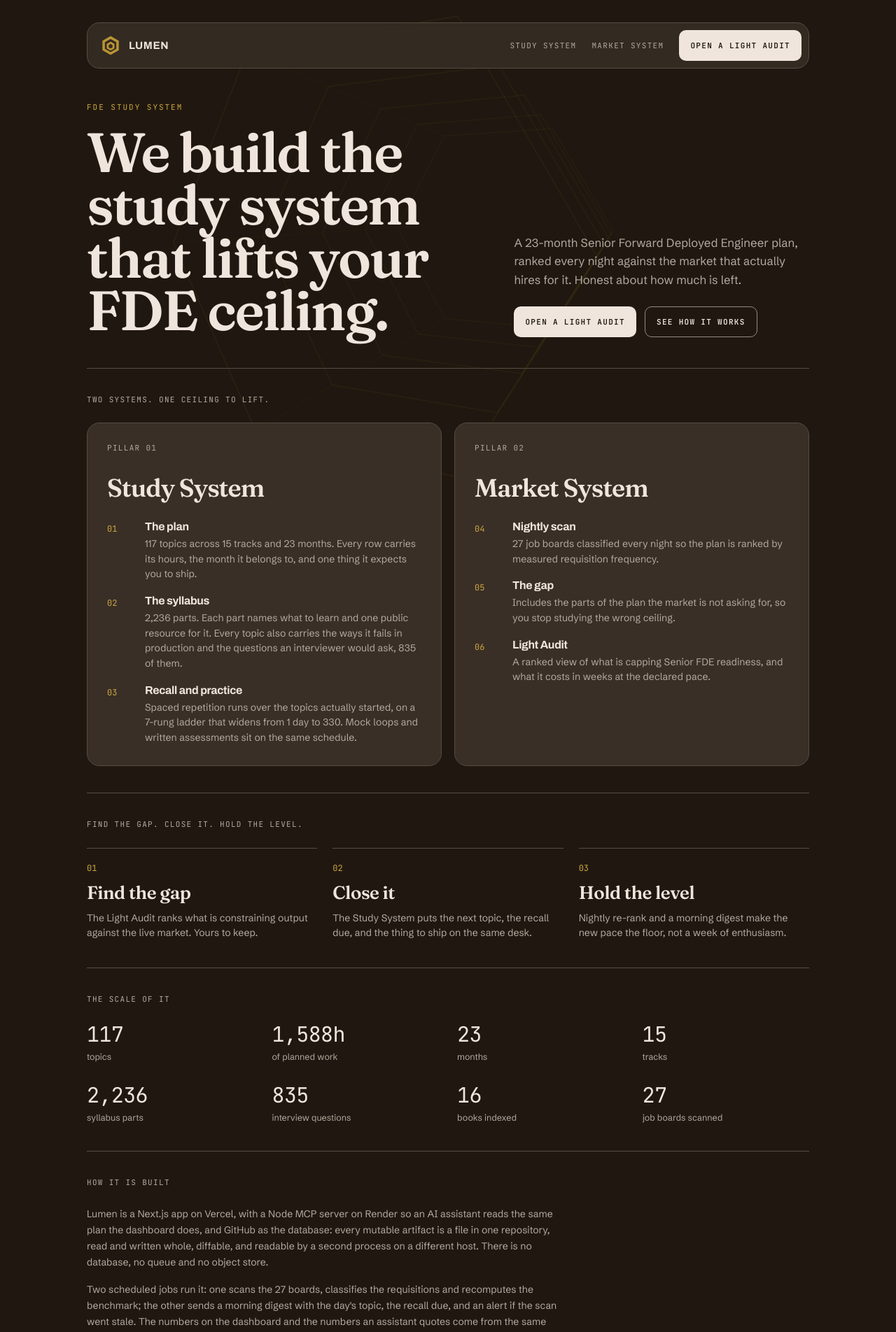
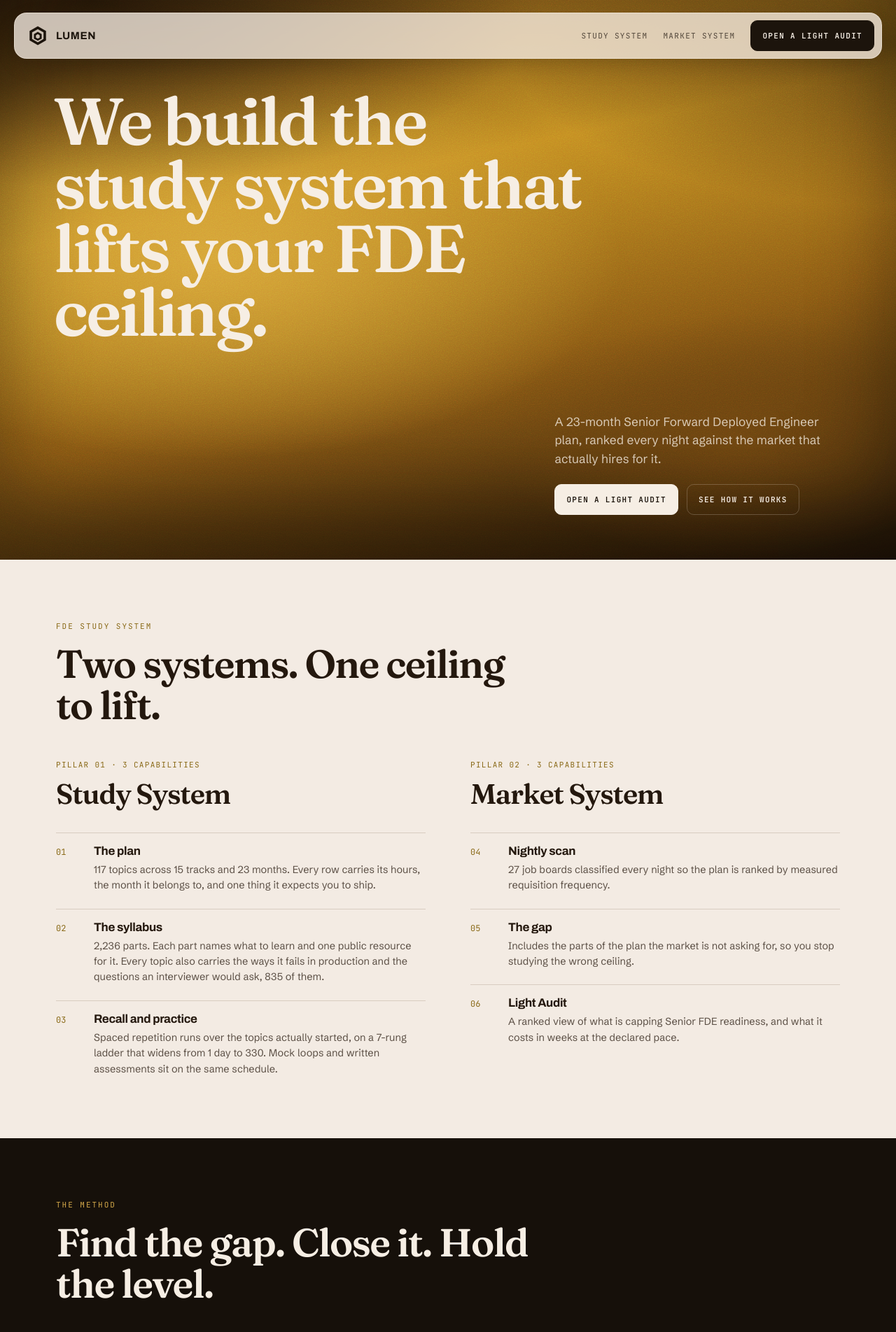
Before and after one commit to rasulshaikh/lumen-fde, a Next.js app: page / in a window 1280 px wide. Shown: the top 1904 px of the page at 70% size. Built offline with nearby package versions, Linux system fonts and the light colour scheme.

Commit message:
style: rebuild landing as a full-bleed ochre poster
The previous pass was an inset beige document. This matches Unkapped's
viewport color-field, glass pill nav, huge type and bottom-right CTAs,
in Lumen ochre rather than their blue.

```diff
--- a/app/page.tsx
+++ b/app/page.tsx
@@ -70,23 +70,32 @@
     <main className="lp">
       <header className="lp-bar-wrap">
         <div className="lp-bar">
-          <div className="lp-brand"><LogoMark className="brand-mark" /><span>Lumen</span></div>
+          <a className="lp-brand" href="#top">
+            <LogoMark className="brand-mark" />
+            <span>Lumen</span>
+          </a>
           <nav className="lp-nav" aria-label="Systems">
             <a href="#study">{STUDY_SYSTEM}</a>
             <a href="#market">{MARKET_SYSTEM}</a>
           </nav>
-          <a className="lp-cta" href="/login">Open a {LIGHT_AUDIT}</a>
+          <a className="lp-cta lp-cta-nav" href="/login">Open a {LIGHT_AUDIT}</a>
         </div>
       </header>
 
-      <section className="lp-hero">
-        <p className="lp-kicker">{PROGRAMME}</p>
-        <div className="lp-hero-row">
-          <h1>We build the study system that lifts your FDE ceiling.</h1>
-          <div>
+      <section className="lp-hero" id="top">
+        <div className="lp-field" aria-hidden="true" />
+        <div className="lp-hero-stage">
+          <h1>
+            We build the
+            <br />
+            study system that
+            <br />
+            lifts your FDE ceiling.
+          </h1>
+          <div className="lp-hero-end">
             <p className="lp-lede">
-              A {months}-month Senior Forward Deployed Engineer plan, ranked every night against
-              the market that actually hires for it. Honest about how much is left.
+              A {months}-month Senior Forward Deployed Engineer plan, ranked every
+              night against the market that actually hires for it.
             </p>
             <div className="lp-actions">
               <a className="lp-cta" href="/login">Open a {LIGHT_AUDIT}</a>
@@ -96,11 +105,13 @@
         </div>
       </section>
 
-      <section className="lp-pillars" id="study">
-        <h2 className="lp-h2">Two systems. One ceiling to lift.</h2>
+      <section className="lp-band lp-band-paper" id="study">
+        <div className="lp-inner">
+          <p className="lp-kicker">{PROGRAMME}</p>
+          <h2 className="lp-display">Two systems. One ceiling to lift.</h2>
           <div className="lp-two">
-          <article className="lp-card">
-            <p className="lp-h2">Pillar 01</p>
+            <article>
+              <p className="lp-meta">Pillar 01 · 3 capabilities</p>
               <h3 className="lp-pillar">{STUDY_SYSTEM}</h3>
               <ol className="lp-list">
                 {study.map(([num, title, body]) => (
@@ -111,8 +122,8 @@
                 ))}
               </ol>
             </article>
-          <article className="lp-card" id="market">
-            <p className="lp-h2">Pillar 02</p>
+            <article id="market">
+              <p className="lp-meta">Pillar 02 · 3 capabilities</p>
               <h3 className="lp-pillar">{MARKET_SYSTEM}</h3>
               <ol className="lp-list">
                 {market.map(([num, title, body]) => (
@@ -124,40 +135,48 @@
               </ol>
             </article>
           </div>
+        </div>
       </section>
 
-      <section className="lp-block" id="method">
-        <h2 className="lp-h2">Find the gap. Close it. Hold the level.</h2>
+      <section className="lp-band lp-band-ink" id="method">
+        <div className="lp-inner">
+          <p className="lp-kicker">The method</p>
+          <h2 className="lp-display">Find the gap. Close it. Hold the level.</h2>
           <div className="lp-steps">
             <div>
-            <span className="lp-num">01</span>
+              <span className="lp-step-n">1</span>
               <h3>Find the gap</h3>
               <p>The {LIGHT_AUDIT} ranks what is constraining output against the live market. Yours to keep.</p>
             </div>
             <div>
-            <span className="lp-num">02</span>
+              <span className="lp-step-n">2</span>
               <h3>Close it</h3>
               <p>The {STUDY_SYSTEM} puts the next topic, the recall due, and the thing to ship on the same desk.</p>
             </div>
             <div>
-            <span className="lp-num">03</span>
+              <span className="lp-step-n">3</span>
               <h3>Hold the level</h3>
               <p>Nightly re-rank and a morning digest make the new pace the floor, not a week of enthusiasm.</p>
             </div>
           </div>
+        </div>
       </section>
 
-      <section className="lp-scale">
-        <h2 className="lp-h2">The scale of it</h2>
+      <section className="lp-band lp-band-paper">
+        <div className="lp-inner">
+          <p className="lp-kicker">The scale of it</p>
           <dl className="lp-stats">
             {stats.map(([value, label]) => (
               <div key={label}><dt>{value}</dt><dd>{label}</dd></div>
             ))}
           </dl>
+        </div>
       </section>
 
-      <section className="lp-block">
-        <h2 className="lp-h2">How it is built</h2>
+      <section className="lp-band lp-band-ink">
+        <div className="lp-inner lp-built">
+          <p className="lp-kicker">How it is built</p>
+          <h2 className="lp-display">One repository. No database.</h2>
           <p className="lp-body">
             Lumen is a Next.js app on Vercel, with a Node MCP server on Render so an AI assistant
             reads the same plan the dashboard does, and GitHub as the database: every mutable
@@ -170,6 +189,20 @@
             recall due, and an alert if the scan went stale. The numbers on the dashboard and the
             numbers an assistant quotes come from the same files.
           </p>
+        </div>
+      </section>
+
+      <section className="lp-band lp-band-close">
+        <div className="lp-inner">
+          <h2 className="lp-display">Let&apos;s find the gap.</h2>
+          <p className="lp-lede">
+            Thirty seconds to sign in. The {LIGHT_AUDIT} is the ranked view of what is capping
+            Senior FDE readiness, and what it costs in weeks at the declared pace.
+          </p>
+          <div className="lp-actions">
+            <a className="lp-cta" href="/login">Open a {LIGHT_AUDIT}</a>
+          </div>
+        </div>
       </section>
 
       <div className="lp-marquee" aria-hidden="true">
```
Also changed, not shown: app/globals.css, 1 other file (tests, documents, lock files or other folders). Lines whose indentation alone changed are shown as unchanged.
